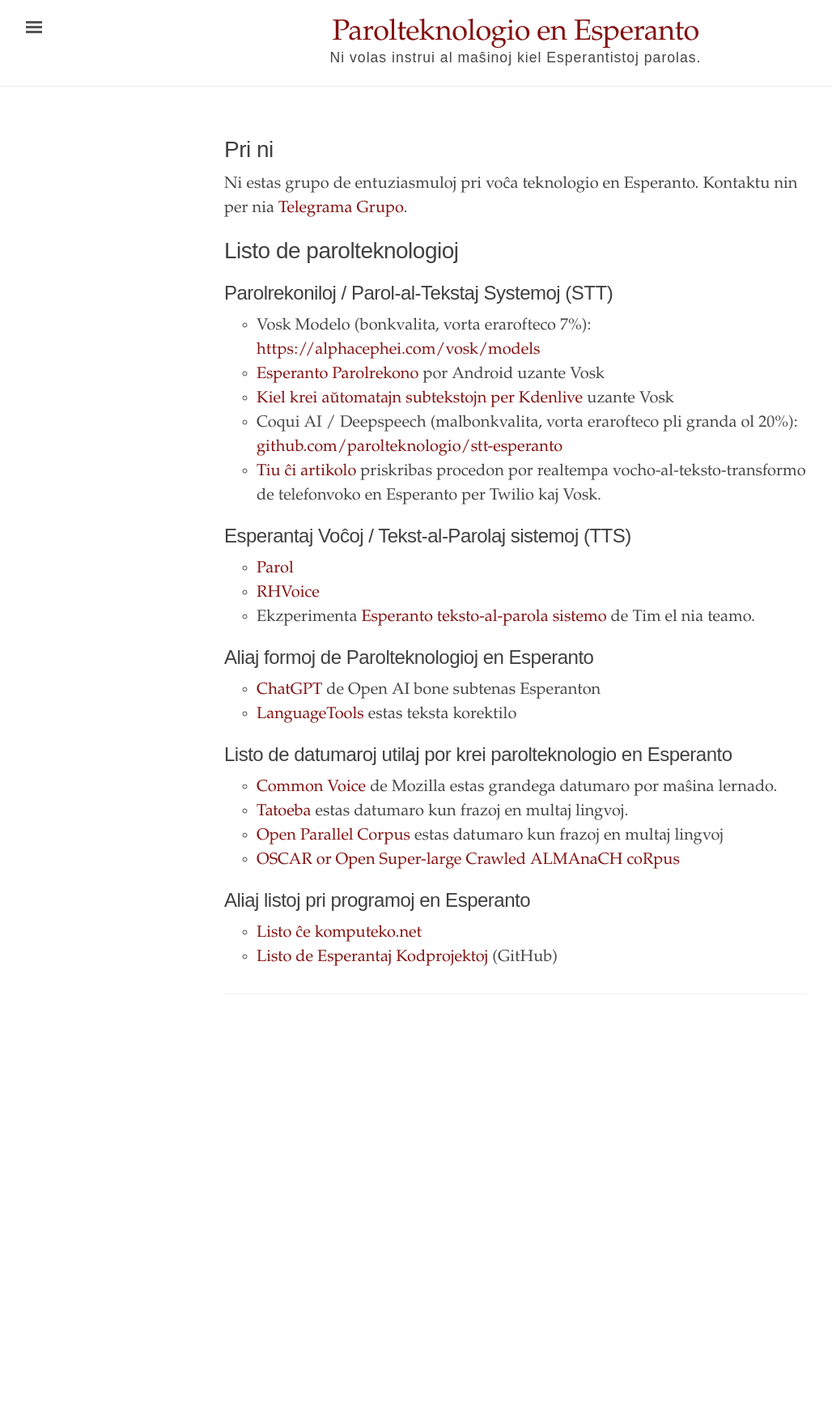
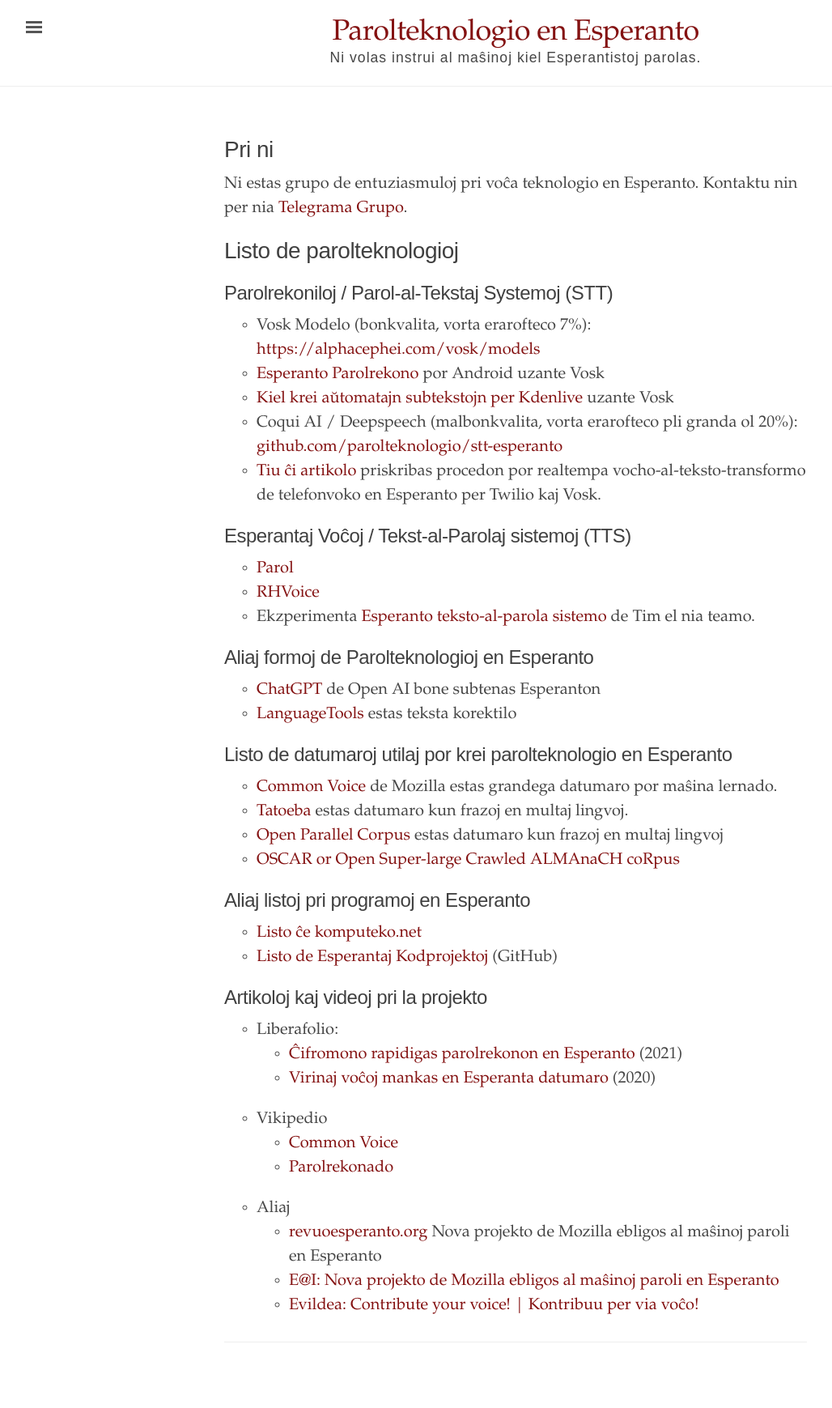
Before and after one commit to parolteknologio/parolteknologio.github.io, a Jekyll site: the page built from index.html, in a window 1280 px wide. Shown: the whole page at 81% size, without its empty margins (3-1031 px from the left). Built offline with Jekyll 4.4.1, drawn with Linux system fonts in a browser that asks for light colours; before the commit the page ends 1309 px from its top, so only the background shows below that.

Commit message:
artikoloj kaj videoj

```diff
--- a/index.html
+++ b/index.html
@@ -48,6 +48,31 @@ title: "Voĉaj teknologioj por Esperantujo"
 <li><a href="https://github.com/Esperanto/projektoj">Listo de Esperantaj Kodprojektoj</a> (GitHub)</li>
 </ul>
 
+<h2>Artikoloj kaj videoj pri la projekto</h2>
+        <ul>
+            <li>Liberafolio:
+                <ul>
+                    <li><a href="https://www.liberafolio.org/2021/06/29/cifromono-rapidigas-parolrekonon-en-esperanto/">Ĉifromono rapidigas parolrekonon en Esperanto</a> (2021)</li>
+                    <li><a href="https://www.liberafolio.org/2020/01/20/virinaj-vocoj-mankas-en-esperanta-datumaro/">Virinaj voĉoj mankas en Esperanta datumaro</a> (2020)</li>
+                </ul>
+            </li>
+
+            <li>Vikipedio
+                <ul>
+                    <li><a href="https://eo.wikipedia.org/wiki/Common_Voice">Common Voice</a></li>
+                    <li><a href="https://eo.wikipedia.org/wiki/Parolrekonado">Parolrekonado</a></li>
+                </ul>
+            </li>
+            <li>Aliaj
+                <ul>
+                    <li><a href="https://revuoesperanto.org/projekto_de_mozilla">revuoesperanto.org</a>
+                        Nova projekto de Mozilla ebligos al maŝinoj paroli en Esperanto</li>
+                        <li><a href="https://ikso.net/nova-projekto-de-mozilla-ebligos-al-masinoj-paroli-en-esperanto/">E@I: Nova projekto de Mozilla ebligos al maŝinoj paroli en Esperanto</a></li>
+                    <li><a href="https://www.youtube.com/watch?v=FU61xCRz21w">Evildea: Contribute your voice! | Kontribuu per via voĉo!</a></li>
+                </ul>
+            </li>
+         </ul>
+
 </div>
 
 <hr>
```
